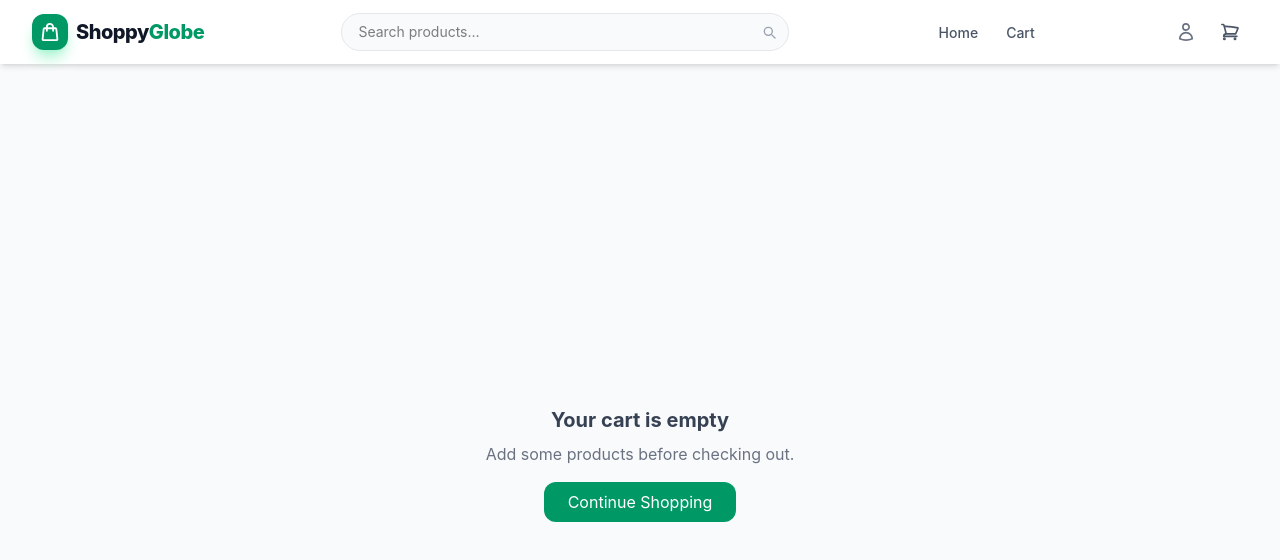
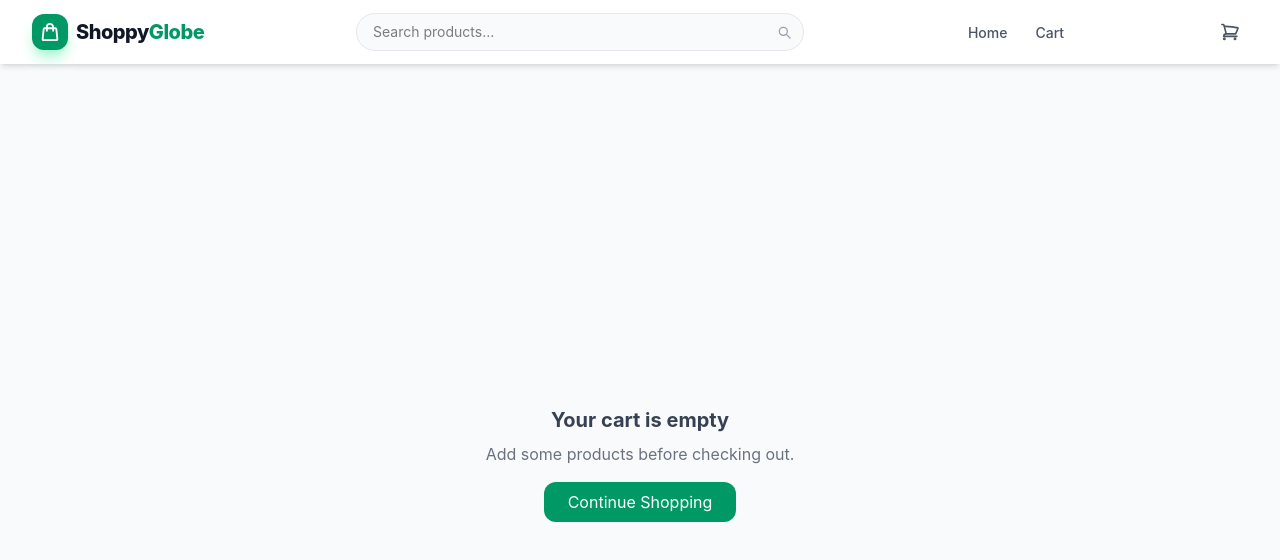
Before and after one commit to Prateek-saraswat/ShoppyGlobe-E-commerce, a React (Vite) app: page /checkout in a window 1280 px wide. Shown: the top 560 px of the page. Built offline with nearby package versions, Linux system fonts and the light colour scheme.

Commit message:
header component fixed

```diff
--- a/src/components/Header.jsx
+++ b/src/components/Header.jsx
@@ -11,6 +11,7 @@ const Header = () => {
     dispatch(setSearchQuery(e.target.value));
   };
 
+  //creating array for making two nav links in header
   const navLinks = [
     { label: "Home",     href: "/" },
     { label: "Cart", href: "/cart" },
@@ -69,14 +70,6 @@ const Header = () => {
           <div className="flex items-center gap-2">
 
 
-
-            <button className="hidden sm:flex items-center justify-center w-9 h-9 rounded-full text-gray-500 hover:text-emerald-600 hover:bg-emerald-50 transition">
-              <svg className="w-5 h-5" fill="none" stroke="currentColor" strokeWidth={2} viewBox="0 0 24 24">
-                <path strokeLinecap="round" strokeLinejoin="round"
-                  d="M15.75 6a3.75 3.75 0 11-7.5 0 3.75 3.75 0 017.5 0zM4.501 20.118a7.5 7.5 0 0114.998 0A17.933 17.933 0 0112 21.75c-2.676 0-5.216-.584-7.499-1.632z" />
-              </svg>
-            </button>
-
             <Link
               to="/cart"
               className="relative flex items-center justify-center w-9 h-9 rounded-full text-gray-600 hover:text-emerald-700 hover:bg-emerald-50 transition"
```
Also changed, not shown: src/pages/Home.jsx (deleted), 1 other file (tests, documents, lock files or other folders).
